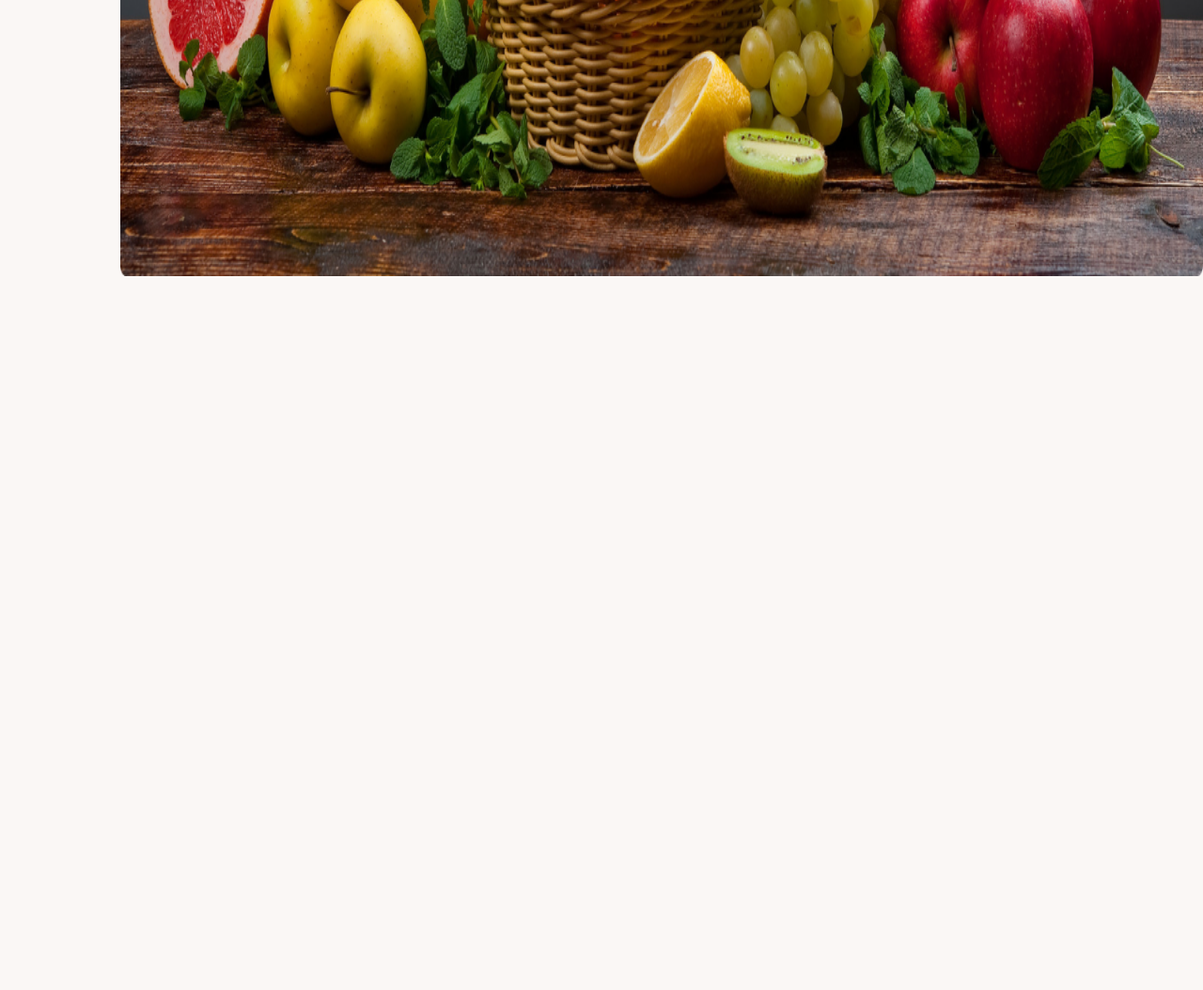
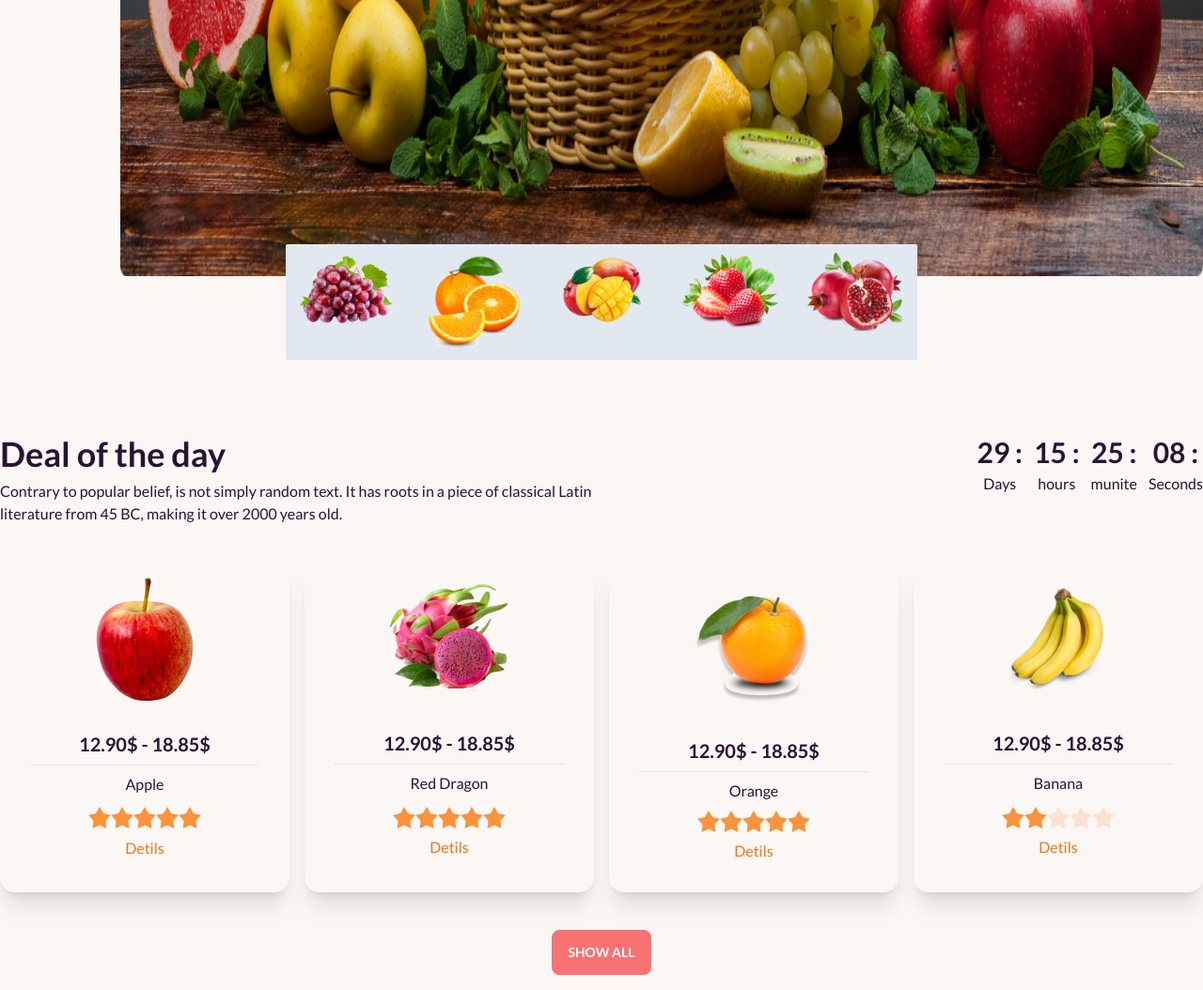
Before and after one commit to rxasif07/assanment-3, a plain HTML site: page index.html in a window 1280 px wide. Shown: the part 706-1760 px from the top of the page at 94% size. Before the commit the page ends 1006 px from the top, so only its background shows below. Drawn offline with nearby package versions, Linux system fonts and the light colour scheme; grey boxes are pictures that could not be loaded.

Commit message:
half main part entared

```diff
--- a/index.html
+++ b/index.html
@@ -29,6 +29,7 @@
 </head>
 <body class="font-lato">
 
+  <header>
       <!-- nav for mobile -->
 
 
@@ -120,5 +121,165 @@
 
   </section>
 
+  <!-- over flow imgs -->
+
+   <div class="max-w-screen-xl grid grid-cols-2 md:relative -top-10 mx-auto rounded-sm md:grid md:grid-cols-5 md:px-3 md:py-2 bg-slate-200 md:max-w-2xl gap-7">
+    <img src="./images/fruit1.png" alt="">
+    <img src="./images/fruit2.png" alt="">
+    <img src="./images/fruit3.png" alt="">
+    <img src="./images/fruit4.png" alt="">
+    <img src="./images/fruit5.png" alt="">
+   </div>
+
+  </header>
+
+
+  <main class="md:container mx-auto">
+
+     <!-- date time section -->
+
+     <section class="max-w-screen-xl mx-auto">
+      <div class="my-10 flex justify-between md:flex">
+        <div>
+          <h1 class="text-4xl font-bold">Deal of the day</h1>
+          <p class="max-w-2xl mt-2">Contrary to popular belief, is not simply random text. It has roots in a piece of classical Latin literature from 45 BC, making it over 2000 years old.</p>
+        </div>
+        <div class="">
+          <div class=" flex gap-3 flex-1">
+            <div class="top-3 text-center ">
+              <h1 class="font-semibold text-3xl mb-1">29 :</h1>
+              <p class="text-base">Days</p>
+          </div>
+          <div class="top-3 text-center ">
+            <h1 class="font-semibold text-3xl mb-1">15 :</h1>
+            <p class="text-base">hours</p>
+        </div>
+        <div class="top-3 text-center ">
+          <h1 class="font-semibold text-3xl mb-1">25 :</h1>
+          <p class="text-base">munite</p>
+      </div>
+      <div class="top-3 text-center ">
+        <h1 class="font-semibold text-3xl mb-1">08 :</h1>
+        <p class="text-base">Seconds</p>
+    </div>
+
+
+        </div>
+      </div>
+     </section>
+
+     <!-- card section -->
+     <section>
+      <div class="max-w-screen-xl  grid grid-cols-1 gap-4 md:grid-cols-4  mx-auto my-10">
+
+        <!-- card one -->
+
+        <div class="card shadow-xl pt-4 bg-base-100 ">
+          <figure><img src="./images/fruit6.png" alt="Shoes" /></figure>
+          <div class="card-body">
+            <h2 class="card-title mx-auto">12.90$ - 18.85$</h2>
+            <hr>
+            <p  class="text-center">Apple</p>
+
+
+            <div class="rating mx-auto">
+              <input type="radio" name="rating-2" class="mask mask-star-2 bg-orange-400" checked />
+              <input type="radio" name="rating-2" class="mask mask-star-2 bg-orange-400" />
+              <input type="radio" name="rating-2" class="mask mask-star-2 bg-orange-400" />
+              <input type="radio" name="rating-2" class="mask mask-star-2 bg-orange-400" />
+              <input type="radio" name="rating-2" class="mask mask-star-2 bg-orange-400" />
+            </div>
+
+            <p class="text-orange-500 text-center">Detils</p>
+
+
+          </div>
+        </div>
+
+        <!-- card 2 -->
+
+        <div class="card shadow-xl pt-4 bg-base-100 ">
+          <figure><img src="./images/fruit8.png" alt="Shoes" /></figure>
+          <div class="card-body">
+            <h2 class="card-title mx-auto">12.90$ - 18.85$</h2>
+            <hr>
+            <p  class="text-center">Red Dragon</p>
+
+
+            <div class="rating mx-auto">
+              <input type="radio" name="rating-2" class="mask mask-star-2 bg-orange-400" />
+              <input type="radio" name="rating-2" class="mask mask-star-2 bg-orange-400" />
+              <input type="radio" name="rating-2" class="mask mask-star-2 bg-orange-400" />
+              <input type="radio" name="rating-2" class="mask mask-star-2 bg-orange-400" />
+              <input type="radio" name="rating-2" class="mask mask-star-2 bg-orange-400" checked />
+            </div>
+
+            <p class="text-orange-500 text-center">Detils</p>
+
+
+          </div>
+        </div>
+
+      <!-- card 3 -->
+
+      <div class="card shadow-xl pt-4 bg-base-100 ">
+        <figure><img src="./images/fruit7.png" alt="Shoes" /></figure>
+        <div class="card-body">
+          <h2 class="card-title mx-auto">12.90$ - 18.85$</h2>
+          <hr>
+          <p  class="text-center">Orange</p>
+
+
+          <div class="rating mx-auto">
+            <input type="radio" name="rating-2" class="mask mask-star-2 bg-orange-400" />
+            <input type="radio" name="rating-2" class="mask mask-star-2 bg-orange-400" />
+            <input type="radio" name="rating-2" class="mask mask-star-2 bg-orange-400" checked />
+            <input type="radio" name="rating-2" class="mask mask-star-2 bg-orange-400" />
+            <input type="radio" name="rating-2" class="mask mask-star-2 bg-orange-400" />
+          </div>
+
+          <p class="text-orange-500 text-center">Detils</p>
+
+
+        </div>
+      </div>
+
+      <!-- card four -->
+      <div class="card shadow-xl pt-4 bg-base-100 ">
+        <figure><img src="./images/fruit9.png" alt="Shoes" /></figure>
+        <div class="card-body">
+          <h2 class="card-title mx-auto">12.90$ - 18.85$</h2>
+          <hr>
+          <p  class="text-center">Banana</p>
+
+
+          <div class="rating mx-auto">
+            <input type="radio" name="rating-2" class="mask mask-star-2 bg-orange-400" />
+            <input type="radio" name="rating-2" class="mask mask-star-2 bg-orange-400" checked />
+            <input type="radio" name="rating-2" class="mask mask-star-2 bg-orange-400" />
+            <input type="radio" name="rating-2" class="mask mask-star-2 bg-orange-400" />
+            <input type="radio" name="rating-2" class="mask mask-star-2 bg-orange-400" />
+          </div>
+
+          <p class="text-orange-500 text-center">Detils</p>
+
+
+        </div>
+      </div>
+
+
+      </div>
+
+      <div class="max-w-screen-xl mx-auto text-center my-4">
+        <button class="btn btn-error rounded-lg text-white">show all</button>
+      </div>
+
+     </section>
+
+
+  </main>
+
+
+
 </body>
 </html>
```
Lines whose indentation alone changed are shown as unchanged.
